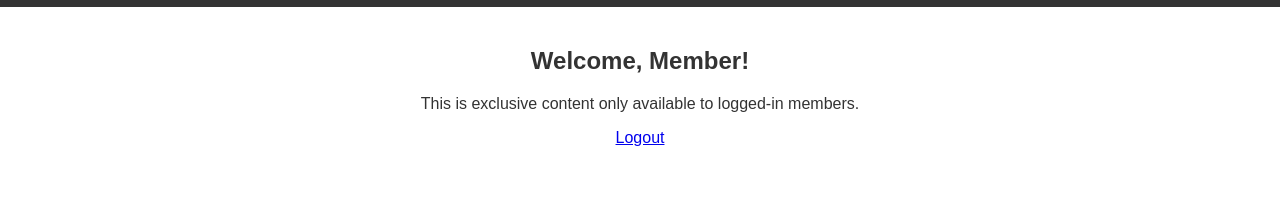
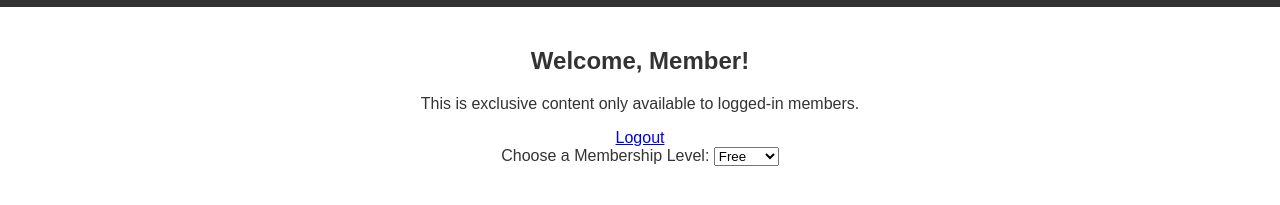
Before and after one commit to ryanbmcglinchey/ITT640, a plain HTML site: page members.html in a window 1280 px wide. Shown: the part 79-284 px from the top of the page. Drawn offline with Linux system fonts and the light colour scheme; sample sign-in values are in the browser's storage.

Commit message:
Update members.html

```diff
--- a/members.html
+++ b/members.html
@@ -35,6 +35,13 @@
             <p>This is exclusive content only available to logged-in members.</p>
             <a href="#" onclick="logout()">Logout</a>
         </section>
+		<section class="members">
+			<label for="membership"> Choose a Membership Level:</label>
+			<select name="membership" id="membership">
+				<option value="free">Free</option>
+				<option value="bronze">Bronze</option>
+				<option value="silver">Silver</option>
+			</select>
     </main>
     <script>
         function logout() {
```
